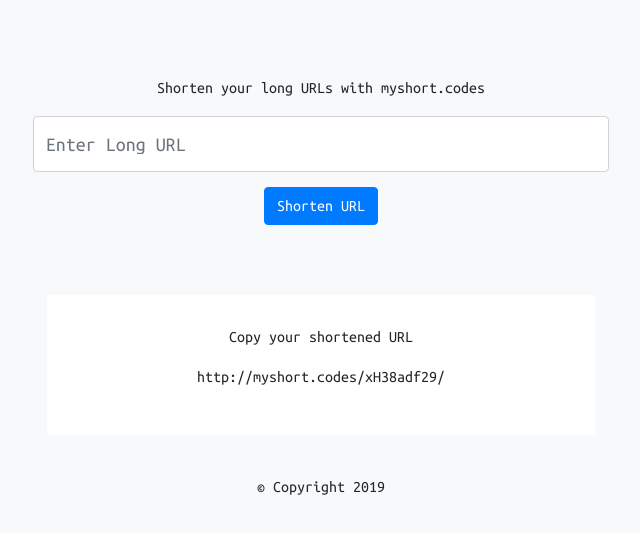
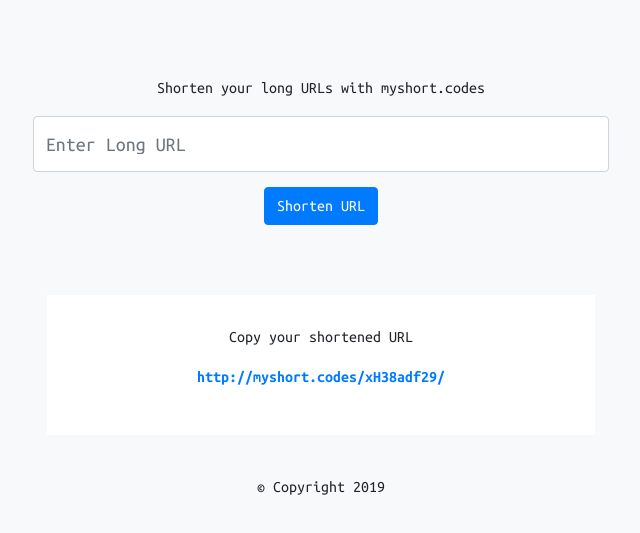
Before and after one commit to danielcoker/shortcodes-ui, a plain HTML site: page index.html in a window 1280 px wide. Shown: the part 113-646 px from the top of the page, without its empty margins (319-959 px from the left). Drawn offline with nearby package versions, Linux system fonts and the light colour scheme.

Commit message:
style: Add little UI changes

```diff
--- a/index.html
+++ b/index.html
@@ -33,7 +33,7 @@
 
         <section class="col-md-8 offset-md-2 result-section">
             <p>Copy your shortened URL</p>
-            <p>http://myshort.codes/xH38adf29/</p>
+            <p class="text-primary"><strong>http://myshort.codes/xH38adf29/</strong></p>
         </section>
     </main>
 
```
